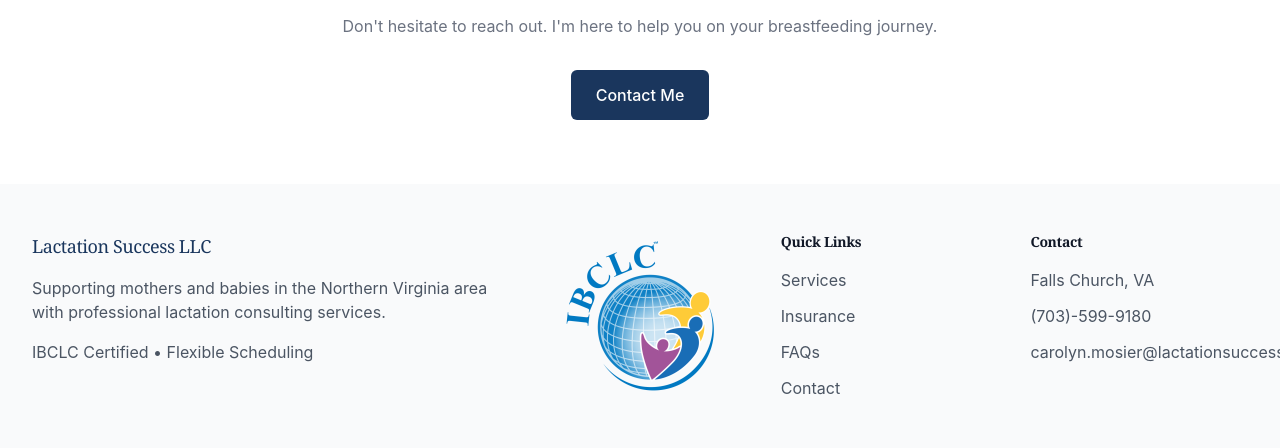
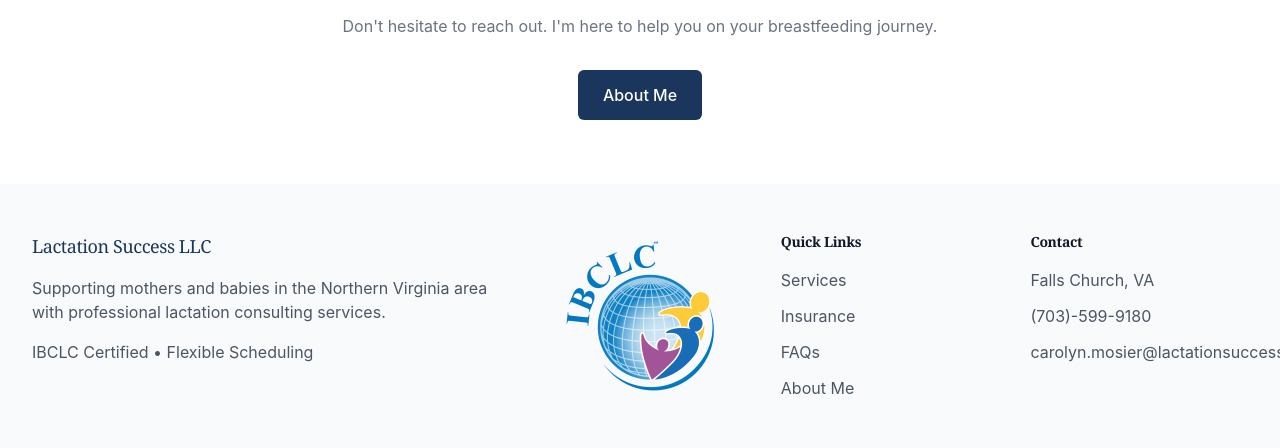
Before and after one commit to JoshuaMosier/lactation-success-site, a SvelteKit app: page /faq in a window 1280 px wide. Shown: the part 1448-1896 px from the top of the page. Built offline with nearby package versions, Linux system fonts and the light colour scheme.

Commit message:
wording updates

```diff
--- a/src/lib/components/Footer.svelte
+++ b/src/lib/components/Footer.svelte
@@ -28,7 +28,7 @@
           <li><a href="/services" class="text-gray-600 hover:text-blue-900">Services</a></li>
           <li><a href="/insurance" class="text-gray-600 hover:text-blue-900">Insurance</a></li>
           <li><a href="/faq" class="text-gray-600 hover:text-blue-900">FAQs</a></li>
-          <li><a href="/contact" class="text-gray-600 hover:text-blue-900">Contact</a></li>
+          <li><a href="/about" class="text-gray-600 hover:text-blue-900">About Me</a></li>
         </ul>
       </div>
 
--- a/src/lib/components/Navbar.svelte
+++ b/src/lib/components/Navbar.svelte
@@ -16,7 +16,7 @@
     { href: '/appointments', label: 'Appointments' },
     { href: '/insurance', label: 'Insurance' },
     { href: '/faq', label: 'FAQs' },
-    { href: '/contact', label: 'Contact' }
+    { href: '/about', label: 'About Me' }
   ];
 </script>
 
--- a/src/routes/contact/+page.svelte
+++ b/src/routes/about/+page.svelte
@@ -12,7 +12,7 @@
   <div class="max-w-7xl mx-auto px-4 sm:px-6 lg:px-8">
     <div class="text-center">
       <h1 class="text-4xl font-serif text-blue-900 sm:text-5xl md:text-6xl">
-        <span class="block">Contact Me</span>
+        <span class="block">About Me</span>
       </h1>
       <p class="mt-4 text-xl text-gray-600 max-w-2xl mx-auto">I'm dedicated to supporting your breastfeeding journey</p>
     </div>
@@ -45,7 +45,7 @@
             </div>
           </div>
 
-          <h2 class="text-4xl font-serif text-blue-700 mb-8 pb-4 border-b border-blue-100">Contact me with questions or to schedule a consultation</h2>
+          <h2 class="text-4xl font-serif text-blue-700 mb-8 pb-4 border-b border-blue-100">Get in Touch</h2>
 
           <dl class="space-y-8">
             <div>
--- a/src/routes/faq/+page.svelte
+++ b/src/routes/faq/+page.svelte
@@ -110,8 +110,8 @@
           Don't hesitate to reach out. I'm here to help you on your breastfeeding journey.
         </p>
         <div class="mt-8">
-          <a href="/contact" class="inline-flex items-center justify-center px-6 py-3 border border-transparent text-base font-medium rounded-md text-white bg-blue-900 hover:bg-blue-800">
-            Contact Me
+          <a href="/about" class="inline-flex items-center justify-center px-6 py-3 border border-transparent text-base font-medium rounded-md text-white bg-blue-900 hover:bg-blue-800">
+            About Me
           </a>
         </div>
       </div>
--- a/src/routes/insurance/+page.svelte
+++ b/src/routes/insurance/+page.svelte
@@ -182,7 +182,7 @@
           <a href="/appointments" class="inline-flex items-center justify-center px-8 py-4 bg-white text-lg font-medium rounded-full text-blue-900 hover:bg-blue-50 transition-colors duration-200">
             Schedule an Appointment
           </a>
-          <a href="/contact" class="inline-flex items-center justify-center px-8 py-4 border-2 border-white text-lg font-medium rounded-full text-white hover:bg-white hover:text-blue-900 transition-colors duration-200">
+          <a href="/about" class="inline-flex items-center justify-center px-8 py-4 border-2 border-white text-lg font-medium rounded-full text-white hover:bg-white hover:text-blue-900 transition-colors duration-200">
             Contact Me
           </a>
         </div>
```
